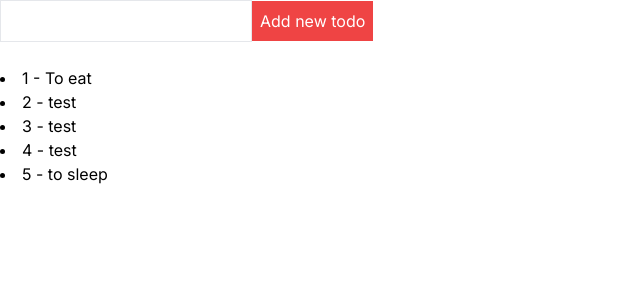
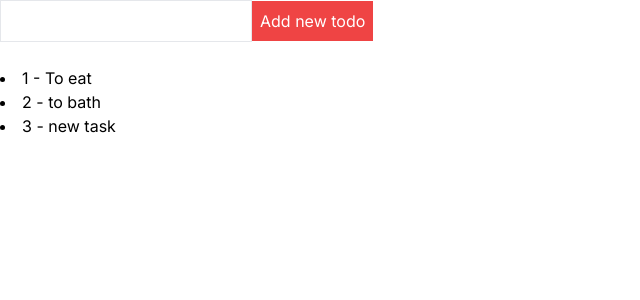
Before and after one commit to Minthantmg/knowledge, a Next.js app: page / in a window 1280 px wide. Shown: the top 300 px of the page, without its empty margins (0-640 px from the left). Built offline with nearby package versions, Linux system fonts and the light colour scheme; data requests are answered from the project's data file.

Commit message:
added try catch error handling

```diff
--- a/app/page.js
+++ b/app/page.js
@@ -25,11 +25,15 @@ const Page = () => {
                                      taskName,
                                      isFinished
                                  }) => {
-        const res = await axios.post('http://localhost:3000/todos', {
-            taskName,
-            isFinished
-        })
-        return res.data
+        try{
+            const res = await axios.post('http://localhost:3000/todos', {
+                taskName,
+                isFinished
+            })
+            return res.data
+        }catch (error){
+            return error
+        }
     }
 
     //create new data with mutation
--- a/db.json
+++ b/db.json
@@ -6,24 +6,14 @@
       "isFinished": false
     },
     {
-      "taskName": "test",
+      "taskName": "to bath",
       "isFinished": false,
       "id": 2
     },
     {
-      "taskName": "test",
+      "taskName": "new task",
       "isFinished": false,
       "id": 3
-    },
-    {
-      "taskName": "test",
-      "isFinished": false,
-      "id": 4
-    },
-    {
-      "taskName": "to sleep",
-      "isFinished": false,
-      "id": 5
     }
   ]
 }
```
